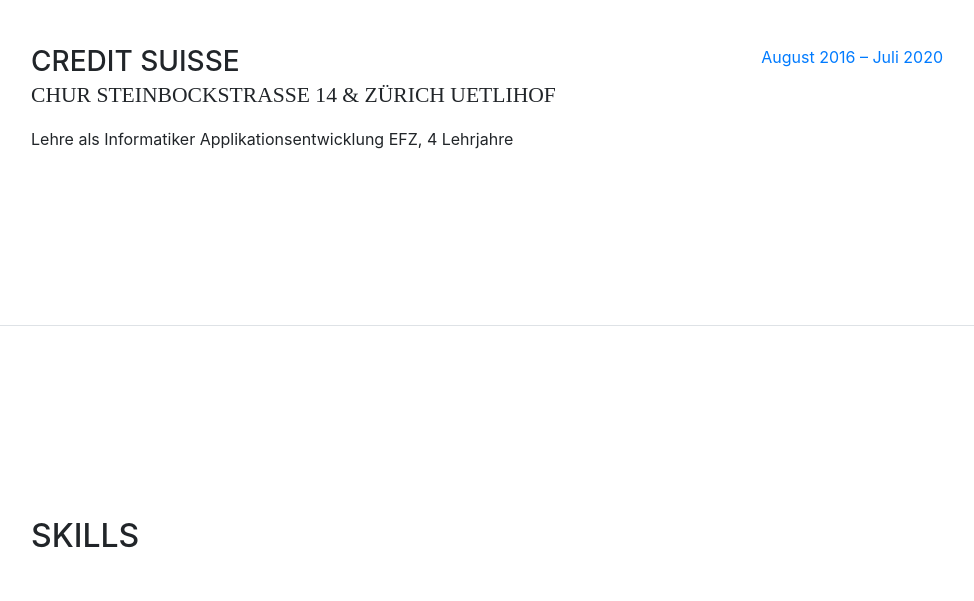
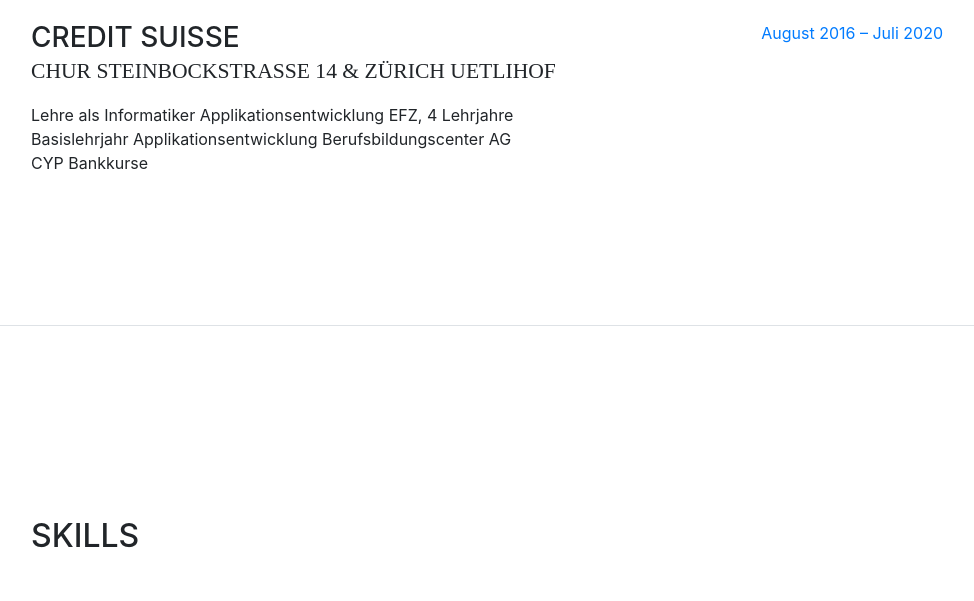
Before and after one commit to JonasGredig/JonasGredigWebsite, a website with bundled scripts: page index.html in a window 1280 px wide. Shown: the part 2151-2752 px from the top of the page, without its empty margins (289-1263 px from the left). Built offline with nearby package versions, Linux system fonts and the light colour scheme; a web font is replaced by a local one.

Commit message:
added part for BBC and CYP in Ausbildung

```diff
--- a/index.html
+++ b/index.html
@@ -209,6 +209,8 @@
                     <h3 class="mb-0">Credit Suisse</h3>
                     <div class="subheading mb-3">Chur Steinbockstrasse 14 & Zürich Uetlihof</div>
                     <div>Lehre als Informatiker Applikationsentwicklung EFZ, 4 Lehrjahre</div>
+                    <div>Basislehrjahr Applikationsentwicklung Berufsbildungscenter AG</div>
+                    <div>CYP Bankkurse</div>
                 </div>
                 <div class="resume-date text-md-right">
                     <span class="text-primary">August 2016 – Juli 2020</span>
```
